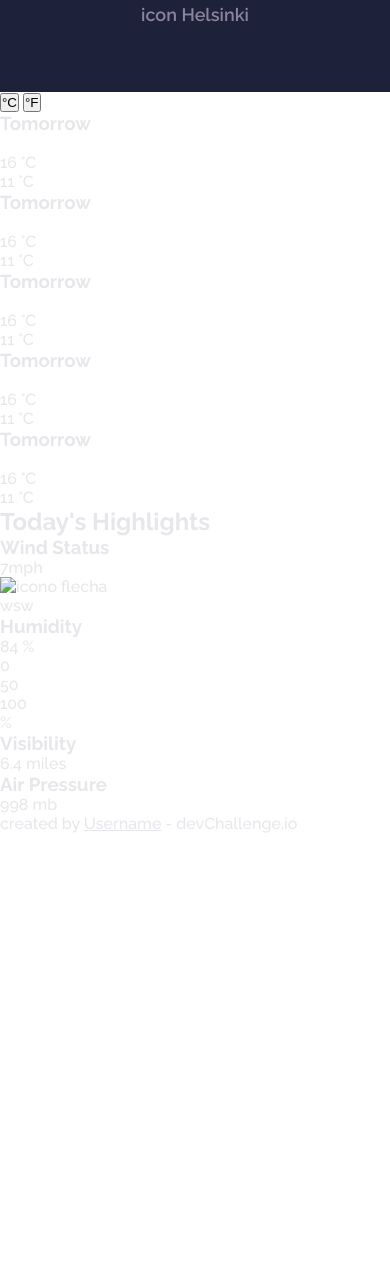
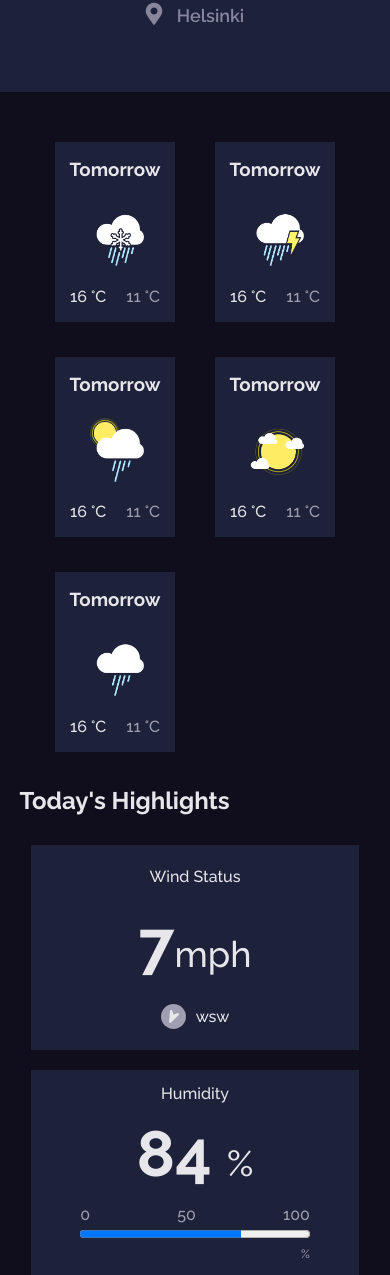
Before and after one commit to Holmanyiyos/apiClima, a website: page index.html in a window 390 px wide. Shown: the part 718-1993 px from the top of the page. Before the commit the page ends 1551 px from the top, so only its background shows below. Drawn offline with Linux system fonts and the light colour scheme.

Commit message:
Finalizada versión mobile

```diff
--- a/index.html
+++ b/index.html
@@ -8,13 +8,14 @@
   <link rel="preconnect" href="https://fonts.googleapis.com">
   <link rel="preconnect" href="https://fonts.gstatic.com" crossorigin>
   <link href="https://fonts.googleapis.com/css2?family=Raleway:wght@500;600;700&display=swap" rel="stylesheet">
-    <link rel="stylesheet" href="./styles/index.css">
+  <link rel="stylesheet" href="https://use.fontawesome.com/releases/v5.15.4/css/all.css" integrity="sha384-DyZ88mC6Up2uqS4h/KRgHuoeGwBcD4Ng9SiP4dIRy0EXTlnuz47vAwmeGwVChigm" crossorigin="anonymous">
+  <link rel="stylesheet" href="./styles/index.css">
 
 </head>
 <body>
 
 <!--Navegation-->
-<nav id="menu-lateral" class="hide menu-lateral">
+<nav id="menu-lateral" class="ocultar menu-lateral">
   <div class="container">
     <p id="cerrar" class="menu-lateral__active">X</p>
     <div class="busqueda">
@@ -65,21 +66,24 @@
       <span class="info-actual__body--punto"></span>
       <span class="info-actual__body--fecha">Fri, 5 Jun</span>
     </div>
-    <p class="info-actual__body--pais"><span>icon</span> Helsinki</p>
+    <p class="info-actual__body--pais"><i class="fas fa-map-marker-alt"></i> Helsinki</p>
   </section>
 
 </aside>
 
+<!--Informacion actual-->
+<section class="info-total">
 
-<section class="info-total">
-  <div class="info-total__btn-container">
+  <div class="hide info-total__btn-container">
     <button class="info-total__btn-container--c">°C</button>
     <button class="info-total__btn-container--f">°F</button>
   </div>
+
+  <!--Cards de la semana-->
   <section class="info-total__semana">
     <article class="info-total__semana--card">
       <h3 class="semana__card--titulo">Tomorrow</h3>
-      <img src="" alt="">
+      <img src="./images/Sleet.png" alt="Nevado">
       <div class="semana__card--body">
         <p>16 <span>°C</span></p>
         <p>11 <span>°C</span></p>
@@ -88,7 +92,7 @@
 
     <article class="info-total__semana--card">
       <h3 class="semana__card--titulo">Tomorrow</h3>
-      <img src="" alt="">
+      <img src="./images/Thunderstorm.png" alt="Tormenta Electrica">
       <div class="semana__card--body">
         <p>16 <span>°C</span></p>
         <p>11 <span>°C</span></p>
@@ -97,7 +101,7 @@
 
     <article class="info-total__semana--card">
       <h3 class="semana__card--titulo">Tomorrow</h3>
-      <img src="" alt="">
+      <img src="./images/Shower.png" alt="Lluvias">
       <div class="semana__card--body">
         <p>16 <span>°C</span></p>
         <p>11 <span>°C</span></p>
@@ -106,7 +110,7 @@
 
     <article class="info-total__semana--card">
       <h3 class="semana__card--titulo">Tomorrow</h3>
-      <img src="" alt="">
+      <img src="./images/LightCloud.png" alt="Despejado">
       <div class="semana__card--body">
         <p>16 <span>°C</span></p>
         <p>11 <span>°C</span></p>
@@ -115,7 +119,7 @@
 
     <article class="info-total__semana--card">
       <h3 class="semana__card--titulo">Tomorrow</h3>
-      <img src="" alt="">
+      <img src="./images/LightRain.png" alt="Llovisna">
       <div class="semana__card--body">
         <p>16 <span>°C</span></p>
         <p>11 <span>°C</span></p>
@@ -123,14 +127,15 @@
     </article>
   </section>
 
+  <!--Hihglights-->
   <main class="info-detalles">
     <h2>Today's Highlights</h2>
     <div class="info-detalles__container">
       <article class="info-detalles__card">
         <h3 class="info-detalles__card--titulo">Wind Status</h3>
-        <p>7mph</p>
-        <div>
-          <img src="" alt="icono flecha">
+        <p>7<span>mph</span></p>
+        <div class="info-detalles__card--location">
+          <p class="icon"><i class="fas fa-location-arrow"></i></p>
           <p>wsw</p>
         </div>
       </article>
@@ -146,20 +151,20 @@
           </div>
 
           <div class="barra">
-            <div class="barra__avance"></div>
+            <progress max="100" value="70">70</progress>
           </div>
           <span>%</span>
         </div>
       </article>
 
-      <article class="info-detalles__card">
+      <article class="info-detalles__card info-detalles__card--2">
         <h3 class="info-detalles__card--titulo">Visibility</h3>
-        <p>6.4 miles</p>
+        <p>6.4 <span>miles</span></p>
       </article>
 
-      <article class="info-detalles__card">
+      <article class="info-detalles__card info-detalles__card--2">
         <h3 class="info-detalles__card--titulo">Air Pressure</h3>
-        <p>998 mb</p>
+        <p>998 <span>mb</span> </p>
       </article>
 
     </div>
--- a/index.js
+++ b/index.js
@@ -4,11 +4,11 @@ const cerrar = document.querySelector("#cerrar")
 buscarCiudad.addEventListener("click", function(ev){
     const menu = document.getElementById("menu-lateral")
     menu.classList.add("aparecer")
-    menu.classList.remove("hide")
+    menu.classList.remove("ocultar")
 })
 
 cerrar.addEventListener("click", function(ev){
     const menu = document.getElementById("menu-lateral")
     menu.classList.remove("aparecer")
-    menu.classList.add("hide")
+    menu.classList.add("ocultar")
 })
--- a/styles/components/_asides.scss
+++ b/styles/components/_asides.scss
@@ -108,6 +108,11 @@
             color: #88869D;
             font-weight: 600;
             font-size: 1.8rem;
+
+            i {
+                font-size: 2.2rem;
+                margin-right: 10px;
+            }
         }
 
 
--- a/styles/components/_globals.scss
+++ b/styles/components/_globals.scss
@@ -14,6 +14,10 @@ html {
     font-size: 62.5%;
 }
 
+img {
+    width: 100%;
+}
+
 body {
     font-size: 1.6rem;
     font-family: "Raleway", sans-serif;
@@ -22,6 +26,10 @@ body {
 }
 
 .hide {
+    display: none;
+}
+
+.ocultar {
     left: -500px;
     transition: left ease-in 300ms;
 }
@@ -43,3 +51,8 @@ body {
     margin: 0 auto;
     padding: 18px 0;
 }
+
+.container2 {
+    width: 90%;
+    margin: 0 auto;
+}
--- /dev/null
+++ b/styles/components/_navigations.scss
@@ -0,0 +1,90 @@
+.menu-lateral {
+    min-width: 320px;
+    max-width: 460px;
+    height: 675px;
+    background-color: $aside-bg-color;
+    text-align: center;
+    position: absolute;
+    z-index: 4;
+
+    .container {
+        @include flex(flex, space-between, center);
+        flex-direction: column;
+        height: 440px;
+
+    }
+    &__active {
+        font-size: 2.1rem;
+        align-self: flex-end;
+    }
+
+    .busqueda {
+        width: 100%;
+        display: flex;
+        justify-content: space-between;
+        margin-bottom: 20px;
+
+        input, button {
+            height: 48px;
+            font-family: $font;
+            font-size: 1.6rem;
+        }
+
+        input {
+            width: 250px;
+            min-width: 170px;
+            margin-right: 10px;
+            border: 1px solid #E7E7EB;
+            background-color: transparent;
+            color: #E7E7EB;
+            padding: 15px;
+            outline: none;
+
+            &::placeholder {
+                color: #616475;
+            }
+        }
+
+        button {
+            width: 86px;
+            color: #E7E7EB;
+            background-color: #3C47E9;
+            border: none;
+            font-weight: 600;
+
+            &:hover {
+                cursor: pointer;
+            }
+        }
+    }
+}
+
+.ultimas-busquedas {
+    width: 100%;
+
+    &__titulo {
+        font-size: 2.6rem;
+        text-transform: uppercase;
+    }
+
+    &__card {
+        width: 100%;
+        padding: 0 12px;
+        height: 65px;
+        margin-top: 15px;
+        @include flex(flex, space-between, center);
+
+        span {
+            display: none;
+        }
+
+        &:hover span {
+            display: inline-block;
+        }
+
+        &:hover {
+            border: 1px solid #616475;
+            cursor: pointer;
+        }
+    }
+}
--- a/styles/index.scss
+++ b/styles/index.scss
@@ -1,94 +1,144 @@
 @import "./components/globals";
 @import "./components/asides";
+@import "./components/navigations";
 
-.menu-lateral {
-    min-width: 320px;
-    max-width: 460px;
-    height: 675px;
-    background-color: $aside-bg-color;
-    text-align: center;
-    position: absolute;
-    z-index: 4;
+.info-total {
+    background-color: #100E1D;
+    min-height: 1700px;
+    padding: 50px 0;
+    @include flex(flex, null, center);
+    flex-direction: column;
+}
 
-    .container {
+.info-total__semana {
+    width: 100%;
+    @include flex(flex, space-between, null);
+    flex-wrap: wrap;
+    padding: 0 55px;
+
+    &--card {
+        width: 120px;
+        height: 180px;
+        padding: 16px 15px;
         @include flex(flex, space-between, center);
         flex-direction: column;
-        height: 440px;
+        background-color: $aside-bg-color;
+        margin-bottom: 35px;
 
-    }
-    &__active {
-        width: 100%;
-        font-size: 2.1rem;
-        text-align: end;
-    }
-
-    .busqueda {
-        width: 100%;
-        display: flex;
-        justify-content: space-between;
-        margin-bottom: 20px;
-
-        input, button {
-            height: 48px;
-            font-family: $font;
-            font-size: 1.6rem;
-        }
-
-        input {
-            width: 250px;
-            min-width: 170px;
-            margin-right: 10px;
-            border: 1px solid #E7E7EB;
-            background-color: transparent;
-            color: #E7E7EB;
-            padding: 15px;
-            outline: none;
-
-            &::placeholder {
-                color: #616475;
-            }
-        }
-
-        button {
-            width: 86px;
-            color: #E7E7EB;
-            background-color: #3C47E9;
-            border: none;
-            font-weight: 600;
-
-            &:hover {
-                cursor: pointer;
-            }
+        img {
+            width: 57px;
         }
     }
 }
 
-.ultimas-busquedas {
+.semana__card--body {
+    @include flex(flex, space-between, center);
     width: 100%;
 
-    &__titulo {
-        font-size: 2.6rem;
-        text-transform: uppercase;
+    p:last-child {
+        color: #A09FB1;
+    }
+}
+
+//INFO-DETALLES
+
+.info-detalles {
+    @extend .container2;
+
+    h2 {
+        font-size: 2.4rem;
+        font-weight: 700;
+        line-height: 2.8rem;
+        margin-bottom: 30px;
+    }
+
+    &__container {
+        @include flex(flex, space-between, center);
+        flex-direction: column;
+        gap: 20px;
     }
 
     &__card {
+        @include flex(flex, space-evenly, center);
+        flex-direction: column;
+        background-color: $aside-bg-color;
         width: 100%;
-        padding: 0 12px;
-        height: 65px;
-        margin-top: 15px;
-        @include flex(flex, space-between, center);
+        max-width: 328px;
+        height: 205px;
+    }
+
+    &__card--2 {
+        height: 160px;
+    }
+
+    &__card--titulo {
+        font-weight: 500;
+        font-size: 16px;
+        line-height: 19px;
+    }
+
+    &__card--location {
+        width: 100%;
+        @include flex(flex, center, center);
+
+    }
+
+    &__card > p {
+        font-weight: bold;
+        font-size: 6.4rem;
+        line-height: 7.5rem;
 
         span {
-            display: none;
-        }
-
-        &:hover span {
-            display: inline-block;
-        }
-
-        &:hover {
-            border: 1px solid #616475;
-            cursor: pointer;
+            font-size: 3.6rem;
+            font-weight: 500;
+            line-height: 4.2rem;
         }
     }
+
+    .icon {
+        background-color: #A09FB1;
+        border-radius: 50%;
+        width: 25px;
+        height: 25px;
+        position: relative;
+        margin-right: 10px;
+    }
+
+    i {
+        font-size: 1.2rem;
+        text-align: center;
+        position: absolute;
+        top: 5px;
+        right: 7px;
+        transform: rotate( 160deg );
+    }
 }
+
+.barra__container {
+    width: 70%;
+    color: #A09FB1 ;
+
+    span {
+        display: inline-block;
+        text-align: end;
+        width: 100%;
+        font-size: 1.2rem
+    }
+}
+
+.barra__numeros {
+    @include flex(flex, space-between, center);
+}
+
+.barra progress {
+    width: 100%;
+}
+
+//Footer
+
+.footer {
+    margin-top: 95px;
+    color: #A09FB1;
+    font-size: 1.4rem;
+
+}
```
Also changed, not shown: styles/index.css, 1 other file.
